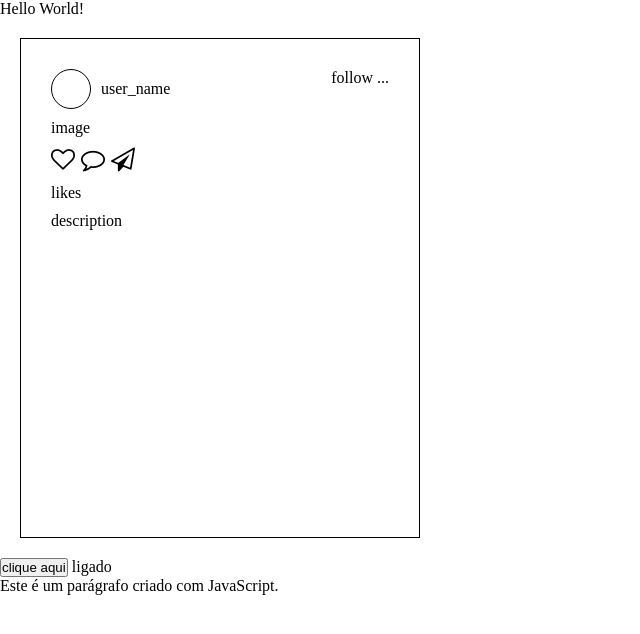
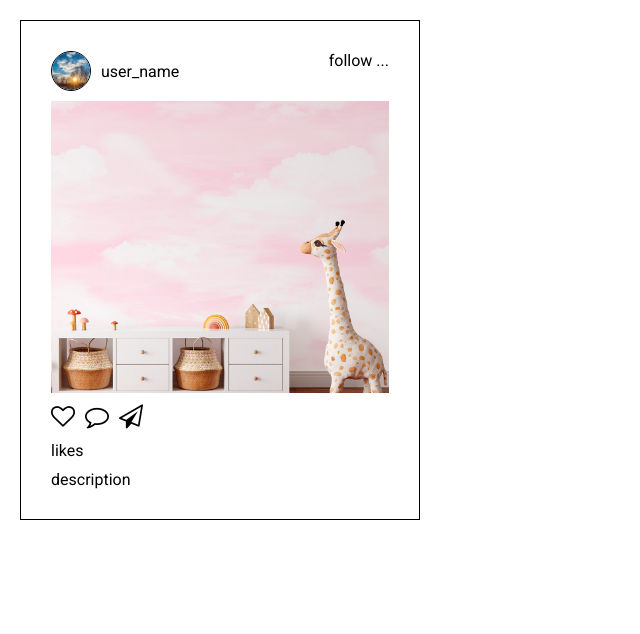
Before and after one commit to augustocesarfmo/instagram-web, a website: page index.html in a window 1280 px wide. Shown: the whole page, without its empty margins (0-640 px from the left). Drawn offline with Linux system fonts and the light colour scheme.

Commit message:
feat: implementa o botão de like

```diff
--- a/index.css
+++ b/index.css
@@ -2,6 +2,10 @@
   padding: 0px;
   margin: 0px;
   box-sizing: border-box;
+}
+
+body {
+  font-family: "Roboto", sans-serif;
 }
 
 .post-container {
@@ -31,8 +35,39 @@
   height: 40px;
   border: 1px solid black;
   border-radius: 50%;
+  overflow: hidden;
+}
+
+.post-header .left>div>img {
+  height: 100%;
+  width: 100%;
+  object-fit: cover;
+}
+
+
+.post-image {
+  background-color: black;
+  display: flex;
+  flex: 1;
+  overflow: hidden;
+}
+
+.post-image>img {
+  width: 100%;
+  height: 100%;
+  object-fit: cover;
 }
 
 .post-icons {
   font-size: 24px;
+  display: flex;
+  gap: 10px;
 }
+
+.btn {
+  cursor: pointer;
+}
+
+.liked {
+  color: red
+}
--- a/index.html
+++ b/index.html
@@ -6,20 +6,25 @@
   <meta name="viewport" content="width=device-width, initial-scale=1.0">
   <link rel="stylesheet" href="./index.css">
   <link rel="stylesheet" href="https://cdnjs.cloudflare.com/ajax/libs/font-awesome/4.7.0/css/font-awesome.min.css">
+  <link rel="preconnect" href="https://fonts.googleapis.com">
+  <link rel="preconnect" href="https://fonts.gstatic.com" crossorigin>
+  <link
+    href="https://fonts.googleapis.com/css2?family=Roboto:ital,wght@0,100;0,300;0,400;0,500;0,700;0,900;1,100;1,300;1,400;1,500;1,700;1,900&display=swap"
+    rel="stylesheet">
 
   <title>Document</title>
 </head>
 
 <body>
   <main>
-    <p id="demo"></p>
-
-
     <div class="post-container">
       <div class="post-header">
 
         <div class="left">
-          <div></div>
+          <div>
+            <img title="Post image" src="./assets/heaven-img.jpg">
+          </div>
+
           <span>user_name</span>
         </div>
 
@@ -29,19 +34,26 @@
 
       </div>
 
-      <div class="post-image">image</div>
+      <div class="post-image">
+        <img title="Post image" src="./assets/post-img.jpg">
+      </div>
 
       <div class="post-icons">
-        <i class="fa fa-heart-o"></i>
-        <i class="fa fa-comment-o"></i>
-        <i class="fa fa-paper-plane-o"></i>
+        <div class="btn btn-like" onclick="like()">
+          <i class="fa fa-heart-o"></i>
+          <!-- <i class="fa fa-heart liked"></i> -->
+        </div>
+        <div class="btn">
+          <i class="fa fa-comment-o"></i>
+        </div>
+        <div class="btn">
+          <i class="fa fa-paper-plane-o"></i>
+        </div>
       </div>
 
       <div class="post-likes">likes</div>
       <div class="post-description">description</div>
     </div>
-    <button>clique aqui</button>
-    <span>ligado</span>
   </main>
 
   <script src="./test.js"></script>
--- a/test.js
+++ b/test.js
@@ -1,15 +1,15 @@
-console.log("funcionou");
-
-// Cria um novo elemento <p>
-const novoParagrafo = document.createElement("p");
-
-// Adiciona algum texto ao parágrafo
-novoParagrafo.textContent = "Este é um parágrafo criado com JavaScript.";
-
-// Opcional: Adiciona uma classe ao parágrafo
-novoParagrafo.className = "meu-paragrafo";
-
-// Adiciona o parágrafo ao corpo do documento
-document.body.appendChild(novoParagrafo);
-
-document.getElementById("demo").innerHTML = "Hello World!";
+var isLiked = false;
+function like() {
+    isLiked = !isLiked;
+    var btnLike = document.getElementsByClassName("btn-like")[0];
+    var icon = btnLike.children[0];
+    if (isLiked) {
+        icon.classList.remove("fa-heart-o");
+        icon.classList.add("liked");
+        icon.classList.add("fa-heart");
+        return;
+    }
+    icon.classList.remove("fa-heart");
+    icon.classList.remove("liked");
+    icon.classList.add("fa-heart-o");
+}
```
Also changed, not shown: test.ts (+20 -2 lines), assets/heaven-img.jpg (added), assets/post-img.jpg (added), 1 other file.
